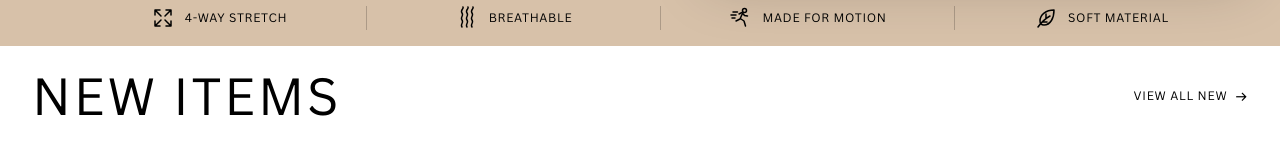
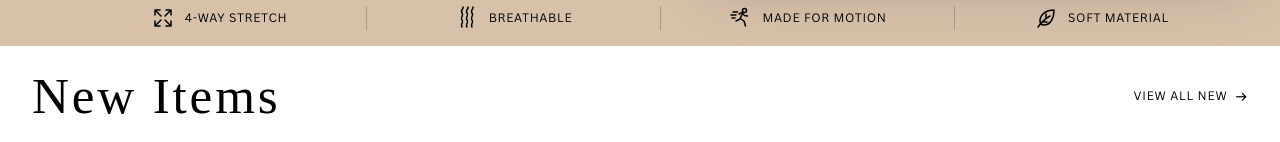
Before and after one commit to kiruwi/anai, a Nuxt app: page / in a window 1280 px wide. Shown: the part 810-952 px from the top of the page. Built offline with nearby package versions, Linux system fonts and the light colour scheme; no server answers.

Commit message:
anai premium3

```diff
--- a/app/assets/css/base.css
+++ b/app/assets/css/base.css
@@ -53,10 +53,6 @@ body {
   line-height: var(--copy-line-height);
 }
 
-:where(h1, h2, h3, h4, h5, h6) {
-  text-transform: uppercase;
-}
-
 a {
   color: inherit;
   text-decoration: none;
--- a/app/assets/css/tokens.css
+++ b/app/assets/css/tokens.css
@@ -10,7 +10,7 @@
   --colour-muted: #6f6863;
 
   --font-body-copy: "Canva Sans", Inter, ui-sans-serif, system-ui, -apple-system, BlinkMacSystemFont, "Segoe UI", sans-serif;
-  --font-brand-display: var(--font-body-copy);
+  --font-brand-display: "Bodoni 72", Didot, "Bodoni MT", "Times New Roman", serif;
   --copy-font-size: 1.5rem;
   --copy-line-height: 1.35;
 
```
